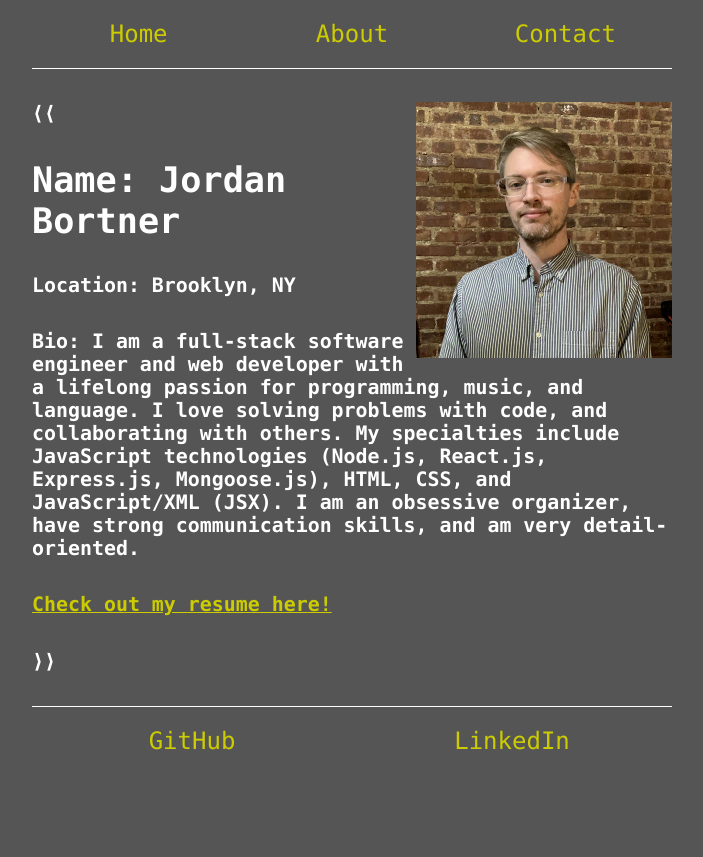
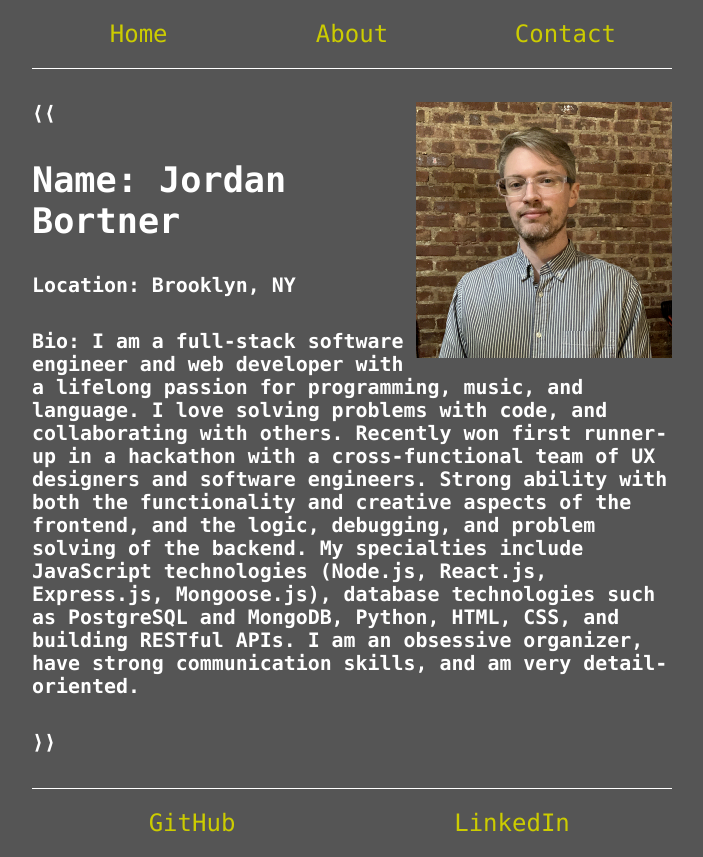
Before and after one commit to jordbort/fullstack-portfolio, a React (Create React App) app: page /about in a window 1280 px wide. Shown: the whole page, without its empty margins (288-991 px from the left). Before the commit the page ends 800 px from the top, so only its background shows below. Built offline with nearby package versions, Linux system fonts and the light colour scheme.

Commit message:
Updating about page

```diff
--- a/public/about.json
+++ b/public/about.json
@@ -1,6 +1,5 @@
 {
     "name": "Jordan Bortner",
     "location": "Brooklyn, NY",
-    "bio": "I am a full-stack software engineer and web developer with a lifelong passion for programming, music, and language. I love solving problems with code, and collaborating with others. My specialties include JavaScript technologies (Node.js, React.js, Express.js, Mongoose.js), HTML, CSS, and JavaScript/XML (JSX). I am an obsessive organizer, have strong communication skills, and am very detail-oriented.",
-    "resume": "https://jordanbortner.com/resume.pdf"
+    "bio": "I am a full-stack software engineer and web developer with a lifelong passion for programming, music, and language. I love solving problems with code, and collaborating with others. Recently won first runner-up in a hackathon with a cross-functional team of UX designers and software engineers. Strong ability with both the functionality and creative aspects of the frontend, and the logic, debugging, and problem solving of the backend. My specialties include JavaScript technologies (Node.js, React.js, Express.js, Mongoose.js), database technologies such as PostgreSQL and MongoDB, Python, HTML, CSS, and building RESTful APIs. I am an obsessive organizer, have strong communication skills, and am very detail-oriented."
 }
--- a/src/pages/About.jsx
+++ b/src/pages/About.jsx
@@ -22,7 +22,6 @@ export default function About() {
                 <h3>Name: {about.name}</h3>
                 <h5>Location: {about.location}</h5>
                 <h5 className="bio">Bio: {about.bio}</h5>
-                <h5><a href={about.resume} target="_blank" rel="noopener noreferrer">Check out my resume here!</a></h5>
                 <h5>&#10217;&#10217;</h5>
             </main>
         )
--- a/src/pages/Contact.jsx
+++ b/src/pages/Contact.jsx
@@ -19,7 +19,7 @@ export default function Contact() {
 
     return (
         <main>
-            <h4>Send me an email! &#128071;</h4>
+            <h4>Email me! &#128071;</h4>
             <form ref={form} onSubmit={sendEmail}>
                 <div>
                     <label htmlFor="user_name">Name:</label>
```
